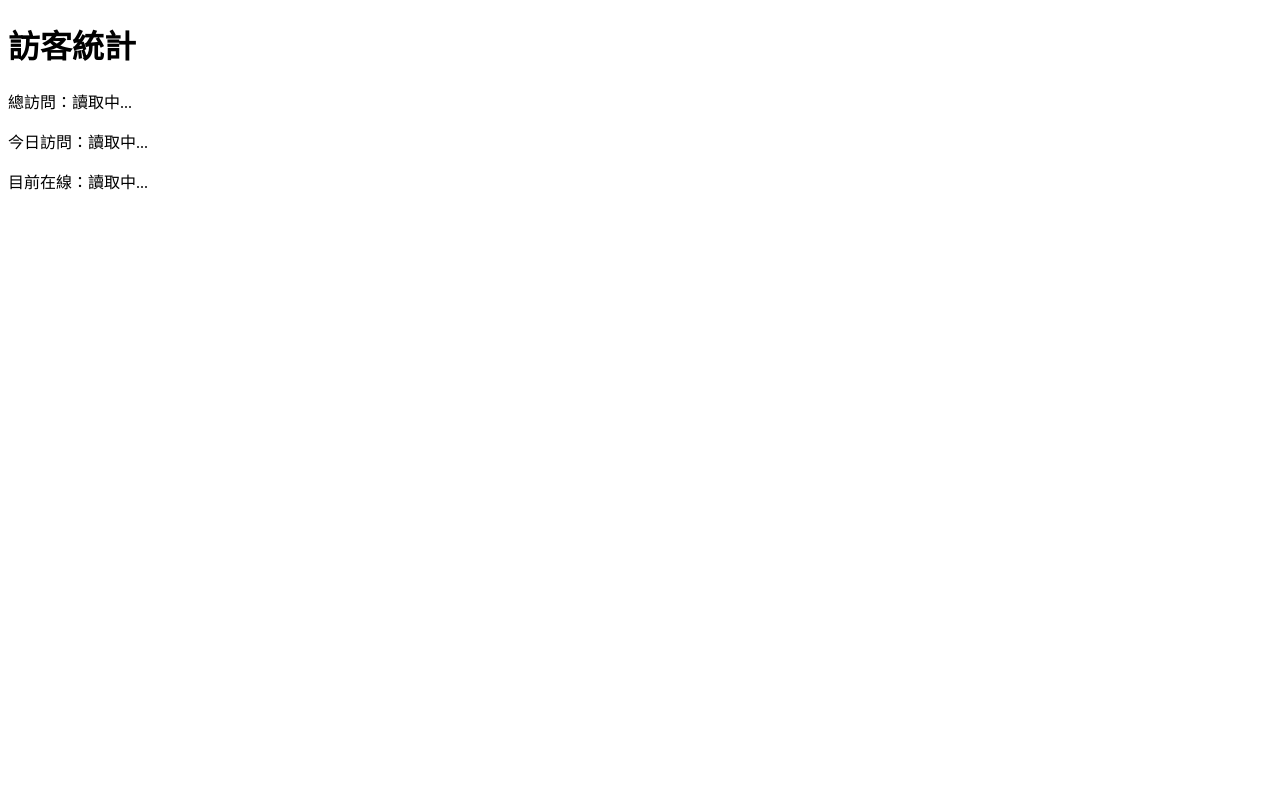
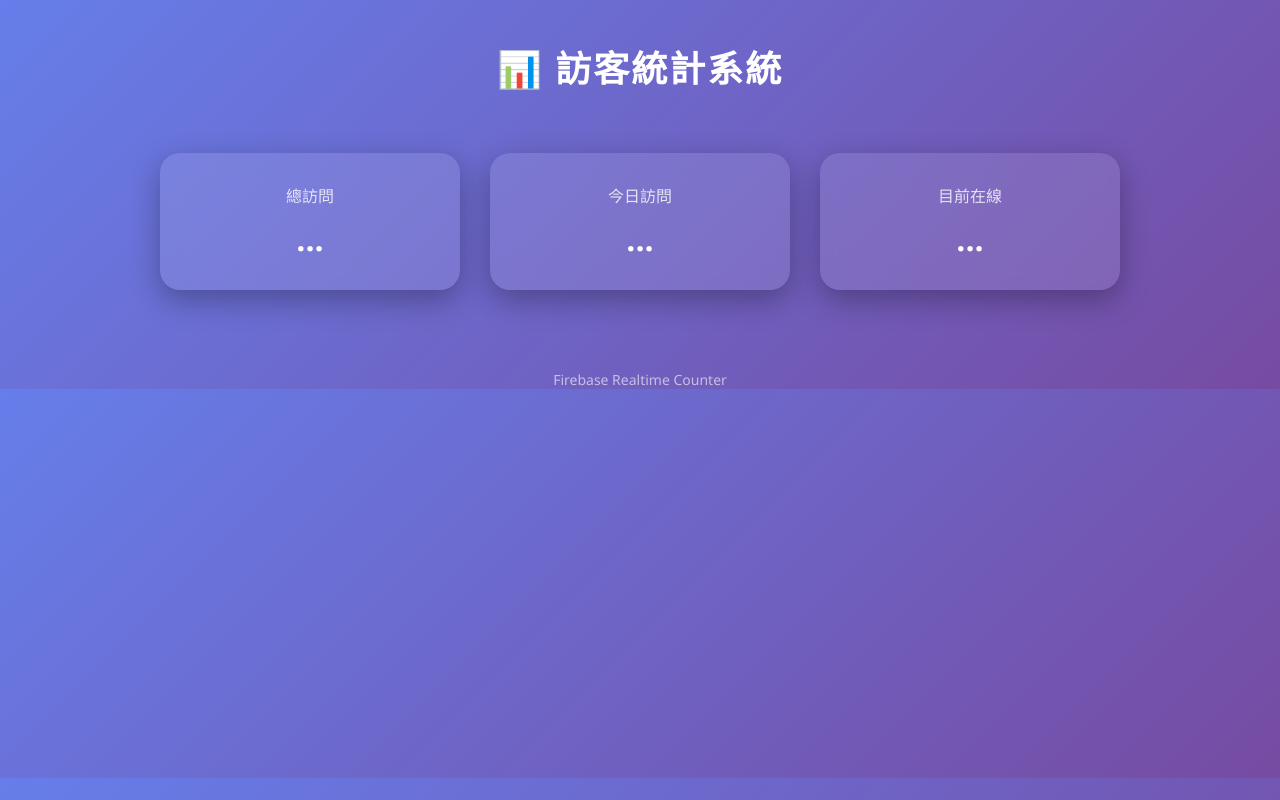
Before and after one commit to yry754905-cell/counter, a plain HTML site: page index.html in a window 1280 px wide. Drawn offline with Linux system fonts and the light colour scheme; no server answers.

Commit message:
Update index.html

```diff
--- a/index.html
+++ b/index.html
@@ -2,19 +2,92 @@
 <html lang="zh-TW">
 <head>
   <meta charset="UTF-8">
-  <title>訪客計數器</title>
+  <title>訪客統計</title>
 
   <!-- Firebase -->
   <script src="https://www.gstatic.com/firebasejs/10.12.2/firebase-app-compat.js"></script>
   <script src="https://www.gstatic.com/firebasejs/10.12.2/firebase-firestore-compat.js"></script>
+
+  <style>
+    body {
+      margin: 0;
+      font-family: "Segoe UI", sans-serif;
+      background: linear-gradient(135deg, #667eea, #764ba2);
+      color: white;
+      text-align: center;
+    }
+
+    h1 {
+      margin-top: 40px;
+      font-size: 36px;
+      letter-spacing: 2px;
+    }
+
+    .container {
+      display: flex;
+      justify-content: center;
+      gap: 30px;
+      margin-top: 60px;
+      flex-wrap: wrap;
+    }
+
+    .card {
+      background: rgba(255,255,255,0.1);
+      backdrop-filter: blur(10px);
+      padding: 30px 40px;
+      border-radius: 20px;
+      width: 220px;
+      box-shadow: 0 10px 30px rgba(0,0,0,0.3);
+      transition: 0.3s;
+    }
+
+    .card:hover {
+      transform: translateY(-10px) scale(1.05);
+    }
+
+    .title {
+      font-size: 16px;
+      opacity: 0.8;
+      margin-bottom: 10px;
+    }
+
+    .number {
+      font-size: 32px;
+      font-weight: bold;
+    }
+
+    .footer {
+      margin-top: 80px;
+      opacity: 0.6;
+      font-size: 14px;
+    }
+  </style>
 </head>
 
 <body>
-  <h1>訪客統計</h1>
 
-  <p>總訪問：<span id="total">讀取中...</span></p>
-  <p>今日訪問：<span id="today">讀取中...</span></p>
-  <p>目前在線：<span id="online">讀取中...</span></p>
+  <h1>📊 訪客統計系統</h1>
+
+  <div class="container">
+    <div class="card">
+      <div class="title">總訪問</div>
+      <div class="number" id="total">...</div>
+    </div>
+
+    <div class="card">
+      <div class="title">今日訪問</div>
+      <div class="number" id="today">...</div>
+    </div>
+
+    <div class="card">
+      <div class="title">目前在線</div>
+      <div class="number" id="online">...</div>
+    </div>
+  </div>
+
+  <div class="footer">
+    Firebase Realtime Counter
+  </div>
 
   <script>
     const firebaseConfig = {
@@ -63,9 +136,26 @@
 
       ref.onSnapshot((doc) => {
         const d = doc.data();
-        totalEl.innerText = d.total;
-        todayEl.innerText = d.today;
+        animateValue(totalEl, d.total);
+        animateValue(todayEl, d.today);
       });
+    }
+
+    function animateValue(el, value) {
+      let start = parseInt(el.innerText) || 0;
+      let end = value;
+      let duration = 500;
+      let startTime = null;
+
+      function step(timestamp) {
+        if (!startTime) startTime = timestamp;
+        let progress = timestamp - startTime;
+        let percent = Math.min(progress / duration, 1);
+        el.innerText = Math.floor(start + (end - start) * percent);
+        if (percent < 1) requestAnimationFrame(step);
+      }
+
+      requestAnimationFrame(step);
     }
 
     async function online() {
@@ -88,5 +178,6 @@
     init();
     online();
   </script>
+
 </body>
 </html>
```
